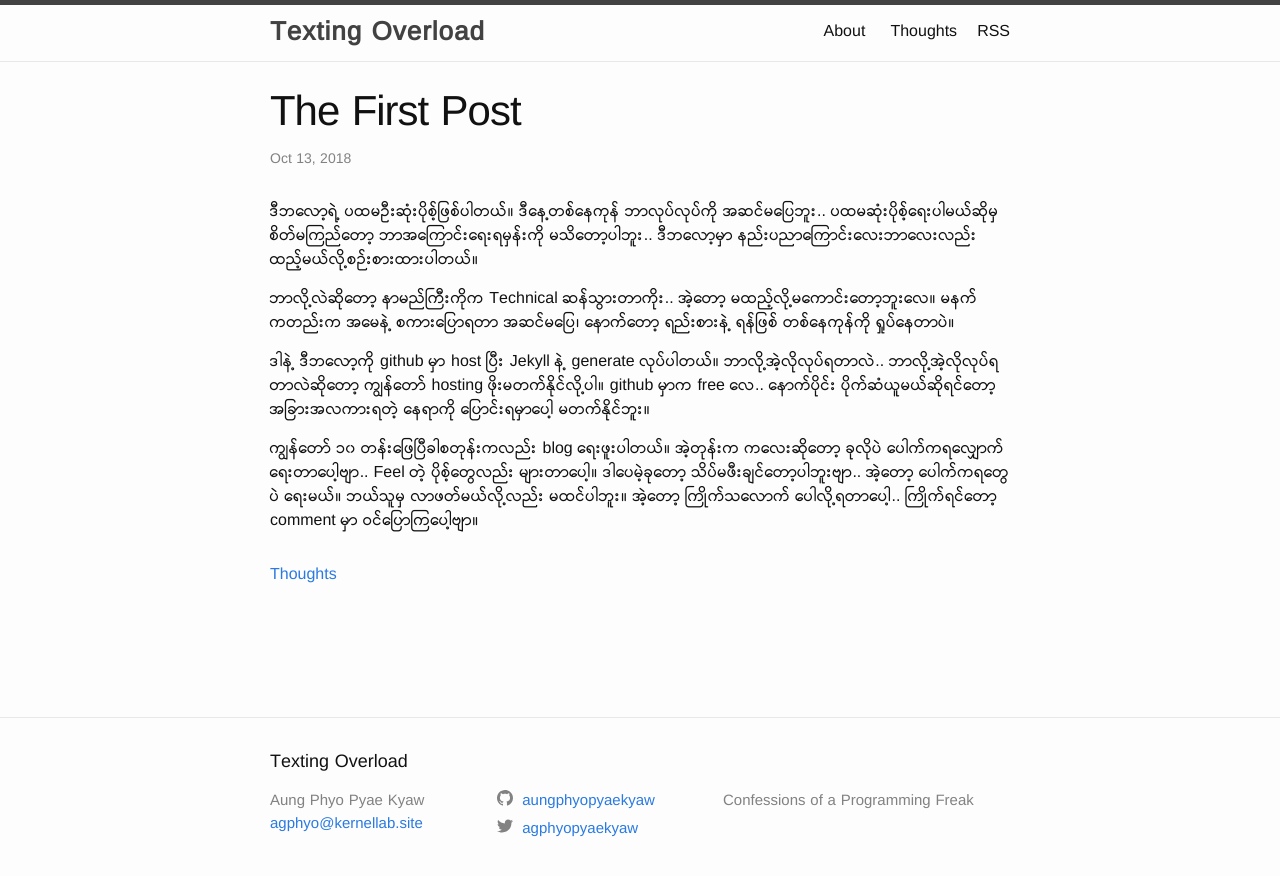
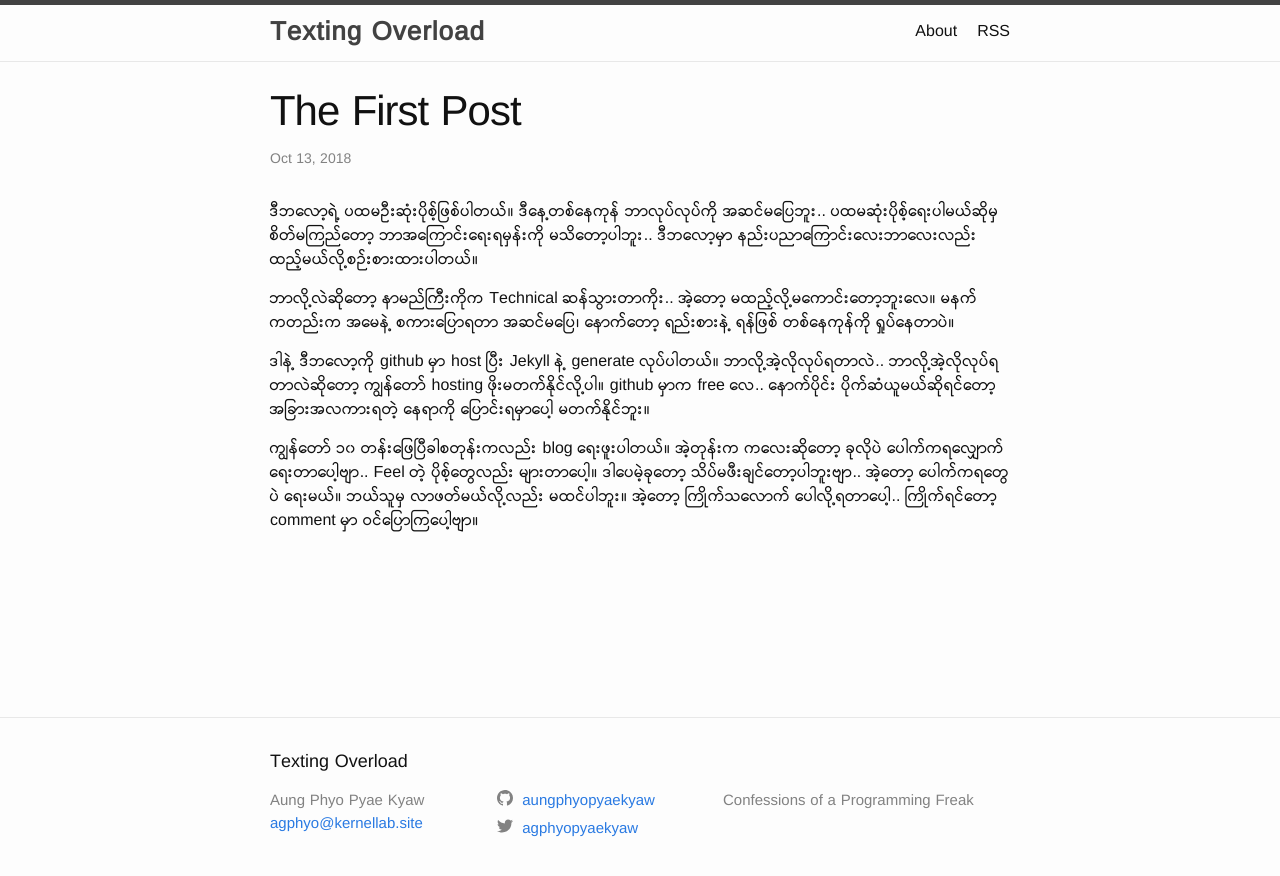
Before and after one commit to aungphyopyaekyaw/blog, a Jekyll site: the page built from _posts/2018-10-13-first-post.markdown, in a window 1280 px wide. Shown: the top 876 px of the page. Built offline with Jekyll 4.4.1, drawn with Linux system fonts in a browser that asks for light colours; comment, search, counter and statistics services are not loaded.

Commit message:
first post

```diff
--- a/_includes/social.html
+++ b/_includes/social.html
@@ -1,14 +1,14 @@
 <ul class="social-media-list">
-  {%- if site.dribbble_username -%}<li><a href="https://dribbble.com/{{ site.dribbble_username| cgi_escape | escape }}" target="_blank"><svg class="svg-icon"><use xlink:href="{{ '/assets/minima-social-icons.svg#dribbble' | relative_url }}"></use></svg> <span class="username">{{ site.dribbble_username| escape }}</span></a></li>{%- endif -%}
-  {%- if site.facebook_username -%}<li><a href="https://www.facebook.com/{{ site.facebook_username| cgi_escape | escape }}" target="_blank"><svg class="svg-icon"><use xlink:href="{{ '/assets/minima-social-icons.svg#facebook' | relative_url }}"></use></svg> <span class="username">{{ site.facebook_username| escape }}</span></a></li>{%- endif -%}
-  {%- if site.flickr_username -%}<li><a href="https://www.flickr.com/photos/{{ site.flickr_username| cgi_escape | escape }}" target="_blank"><svg class="svg-icon"><use xlink:href="{{ '/assets/minima-social-icons.svg#flickr' | relative_url }}"></use></svg> <span class="username">{{ site.flickr_username| escape }}</span></a></li>{%- endif -%}
-  {%- if site.github_username -%}<li><a href="https://github.com/{{ site.github_username| cgi_escape | escape }}" target="_blank"><svg class="svg-icon"><use xlink:href="{{ '/assets/minima-social-icons.svg#github' | relative_url }}"></use></svg> <span class="username">{{ site.github_username| escape }}</span></a></li>{%- endif -%}
-  {%- if site.instagram_username -%}<li><a href="https://instagram.com/{{ site.instagram_username| cgi_escape | escape }}" target="_blank"><svg class="svg-icon"><use xlink:href="{{ '/assets/minima-social-icons.svg#instagram' | relative_url }}"></use></svg> <span class="username">{{ site.instagram_username| escape }}</span></a></li>{%- endif -%}
-  {%- if site.linkedin_username -%}<li><a href="https://www.linkedin.com/in/{{ site.linkedin_username| cgi_escape | escape }}" target="_blank"><svg class="svg-icon"><use xlink:href="{{ '/assets/minima-social-icons.svg#linkedin' | relative_url }}"></use></svg> <span class="username">{{ site.linkedin_username| escape }}</span></a></li>{%- endif -%}
-  {%- if site.pinterest_username -%}<li><a href="https://www.pinterest.com/{{ site.pinterest_username| cgi_escape | escape }}" target="_blank"><svg class="svg-icon"><use xlink:href="{{ '/assets/minima-social-icons.svg#pinterest' | relative_url }}"></use></svg> <span class="username">{{ site.pinterest_username| escape }}</span></a></li>{%- endif -%}
-  {%- for mst in site.mastodon -%}{%- if mst.username and mst.instance -%}<li><a href="https://{{ mst.instance| cgi_escape | escape}}/@{{mst.username}}" target="_blank"><svg class="svg-icon"><use xlink:href="{{ '/assets/minima-social-icons.svg#mastodon' | relative_url }}"></use></svg> <span class="username">{{ mst.username|escape }}</span></a></li>{%- endif -%}{%- endfor -%}
-  {%- if site.twitter_username -%}<li><a href="https://www.twitter.com/{{ site.twitter_username| cgi_escape | escape }}" target="_blank"><svg class="svg-icon"><use xlink:href="{{ '/assets/minima-social-icons.svg#twitter' | relative_url }}"></use></svg> <span class="username">{{ site.twitter_username| escape }}</span></a></li>{%- endif -%}
-  {%- if site.youtube_username -%}<li><a href="https://youtube.com/{{ site.youtube_username| cgi_escape | escape }}" target="_blank"><svg class="svg-icon"><use xlink:href="{{ '/assets/minima-social-icons.svg#youtube' | relative_url }}"></use></svg> <span class="username">{{ site.youtube_username| escape }}</span></a></li>{%- endif -%}
-  {%- if site.googleplus_username -%}<li><a href="https://plus.google.com/{{ site.googleplus_username| escape }}" target="_blank"><svg class="svg-icon"><use xlink:href="{{ '/assets/minima-social-icons.svg#googleplus' | relative_url }}"></use></svg> <span class="username">{{ site.googleplus_username| escape }}</span></a></li>{%- endif -%}
+  {%- if site.dribbble_username -%}<li><a href="https://dribbble.com/{{ site.dribbble_username| cgi_escape | escape }}" target="_blank" rel="noopener"><svg class="svg-icon"><use xlink:href="{{ '/assets/minima-social-icons.svg#dribbble' | relative_url }}"></use></svg> <span class="username">{{ site.dribbble_username| escape }}</span></a></li>{%- endif -%}
+  {%- if site.facebook_username -%}<li><a href="https://www.facebook.com/{{ site.facebook_username| cgi_escape | escape }}" target="_blank" rel="noopener"><svg class="svg-icon"><use xlink:href="{{ '/assets/minima-social-icons.svg#facebook' | relative_url }}"></use></svg> <span class="username">{{ site.facebook_username| escape }}</span></a></li>{%- endif -%}
+  {%- if site.flickr_username -%}<li><a href="https://www.flickr.com/photos/{{ site.flickr_username| cgi_escape | escape }}" target="_blank" rel="noopener"><svg class="svg-icon"><use xlink:href="{{ '/assets/minima-social-icons.svg#flickr' | relative_url }}"></use></svg> <span class="username">{{ site.flickr_username| escape }}</span></a></li>{%- endif -%}
+  {%- if site.github_username -%}<li><a href="https://github.com/{{ site.github_username| cgi_escape | escape }}" target="_blank" rel="noopener"><svg class="svg-icon"><use xlink:href="{{ '/assets/minima-social-icons.svg#github' | relative_url }}"></use></svg> <span class="username">{{ site.github_username| escape }}</span></a></li>{%- endif -%}
+  {%- if site.instagram_username -%}<li><a href="https://instagram.com/{{ site.instagram_username| cgi_escape | escape }}" target="_blank" rel="noopener"><svg class="svg-icon"><use xlink:href="{{ '/assets/minima-social-icons.svg#instagram' | relative_url }}"></use></svg> <span class="username">{{ site.instagram_username| escape }}</span></a></li>{%- endif -%}
+  {%- if site.linkedin_username -%}<li><a href="https://www.linkedin.com/in/{{ site.linkedin_username| cgi_escape | escape }}" target="_blank" rel="noopener"><svg class="svg-icon"><use xlink:href="{{ '/assets/minima-social-icons.svg#linkedin' | relative_url }}"></use></svg> <span class="username">{{ site.linkedin_username| escape }}</span></a></li>{%- endif -%}
+  {%- if site.pinterest_username -%}<li><a href="https://www.pinterest.com/{{ site.pinterest_username| cgi_escape | escape }}" target="_blank" rel="noopener"><svg class="svg-icon"><use xlink:href="{{ '/assets/minima-social-icons.svg#pinterest' | relative_url }}"></use></svg> <span class="username">{{ site.pinterest_username| escape }}</span></a></li>{%- endif -%}
+  {%- for mst in site.mastodon -%}{%- if mst.username and mst.instance -%}<li><a href="https://{{ mst.instance| cgi_escape | escape}}/@{{mst.username}}" target="_blank" rel="noopener"><svg class="svg-icon"><use xlink:href="{{ '/assets/minima-social-icons.svg#mastodon' | relative_url }}"></use></svg> <span class="username">{{ mst.username|escape }}</span></a></li>{%- endif -%}{%- endfor -%}
+  {%- if site.twitter_username -%}<li><a href="https://www.twitter.com/{{ site.twitter_username| cgi_escape | escape }}" target="_blank" rel="noopener"><svg class="svg-icon"><use xlink:href="{{ '/assets/minima-social-icons.svg#twitter' | relative_url }}"></use></svg> <span class="username">{{ site.twitter_username| escape }}</span></a></li>{%- endif -%}
+  {%- if site.youtube_username -%}<li><a href="https://youtube.com/{{ site.youtube_username| cgi_escape | escape }}" target="_blank" rel="noopener"><svg class="svg-icon"><use xlink:href="{{ '/assets/minima-social-icons.svg#youtube' | relative_url }}"></use></svg> <span class="username">{{ site.youtube_username| escape }}</span></a></li>{%- endif -%}
+  {%- if site.googleplus_username -%}<li><a href="https://plus.google.com/{{ site.googleplus_username| escape }}" target="_blank" rel="noopener"><svg class="svg-icon"><use xlink:href="{{ '/assets/minima-social-icons.svg#googleplus' | relative_url }}"></use></svg> <span class="username">{{ site.googleplus_username| escape }}</span></a></li>{%- endif -%}
   {%- if site.rss -%}<li><a href="{{ 'feed.xml' | relative_url }}"><svg class="svg-icon"><use xlink:href="{{ '/assets/minima-social-icons.svg#rss' | relative_url }}"></use></svg> <span>{{ site.rss | escape }}</span></a></li>{%- endif -%}
 </ul>
--- a/_posts/2018-10-13-first-post.markdown
+++ b/_posts/2018-10-13-first-post.markdown
@@ -2,7 +2,6 @@
 layout: post
 title:  "The First Post"
 date:   2018-10-13 17:21:56 +0630
-categories: Thoughts
 ---
 
 ဒီဘလော့ရဲ့ ပထမဦးဆုံးပိုစ့်ဖြစ်ပါတယ်။ ဒီနေ့တစ်နေကုန် ဘာလုပ်လုပ်ကို အဆင်မပြေဘူး.. ပထမဆုံးပိုစ့်ရေးပါမယ်ဆိုမှ စိတ်မကြည်တော့ ဘာအကြောင်းရေးရမှန်းကို မသိတော့ပါဘူး.. ဒီဘလော့မှာ နည်းပညာကြောင်းလေးဘာလေးလည်း ထည့်မယ်လို့စဉ်းစားထားပါတယ်။
```
